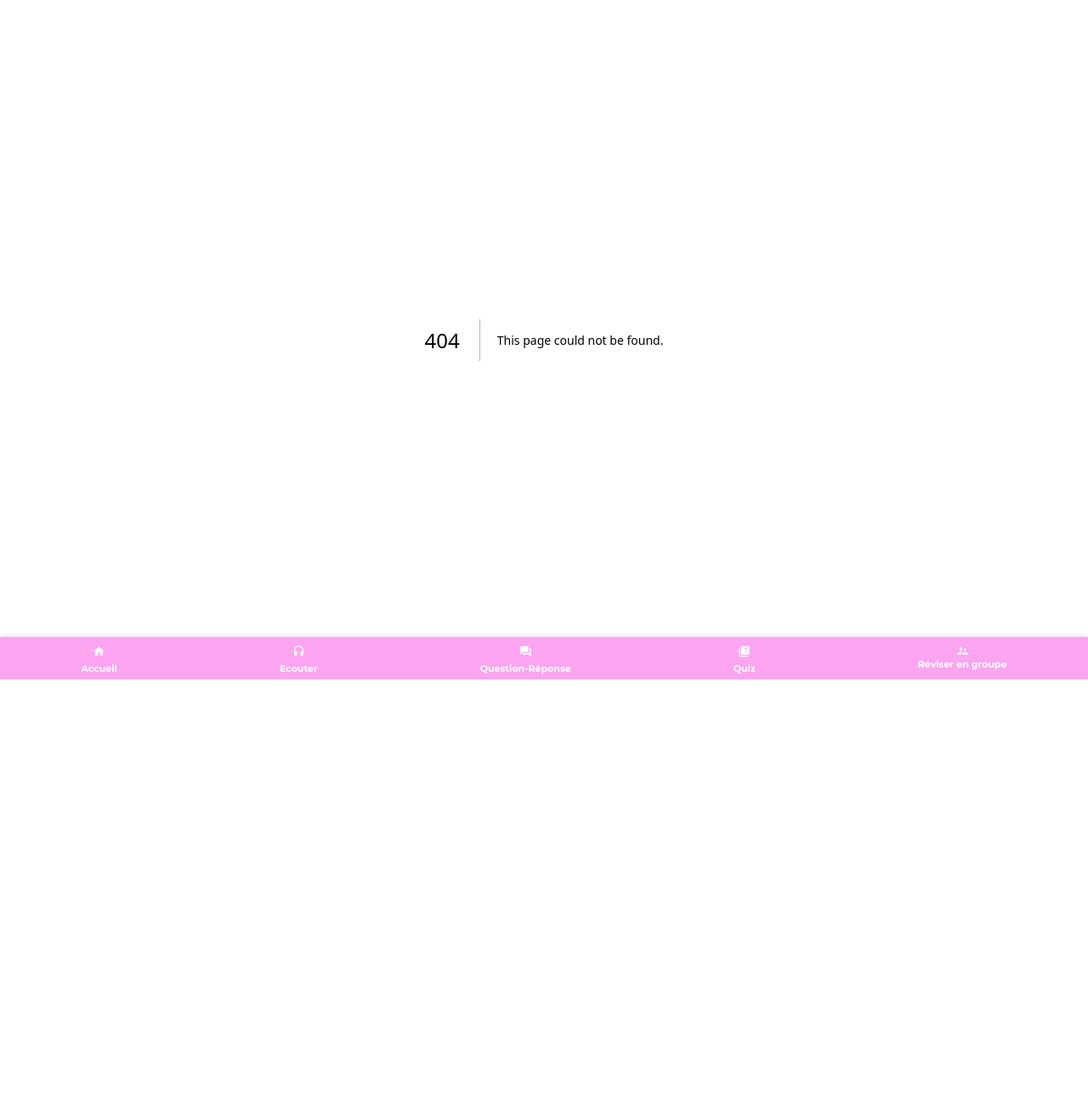
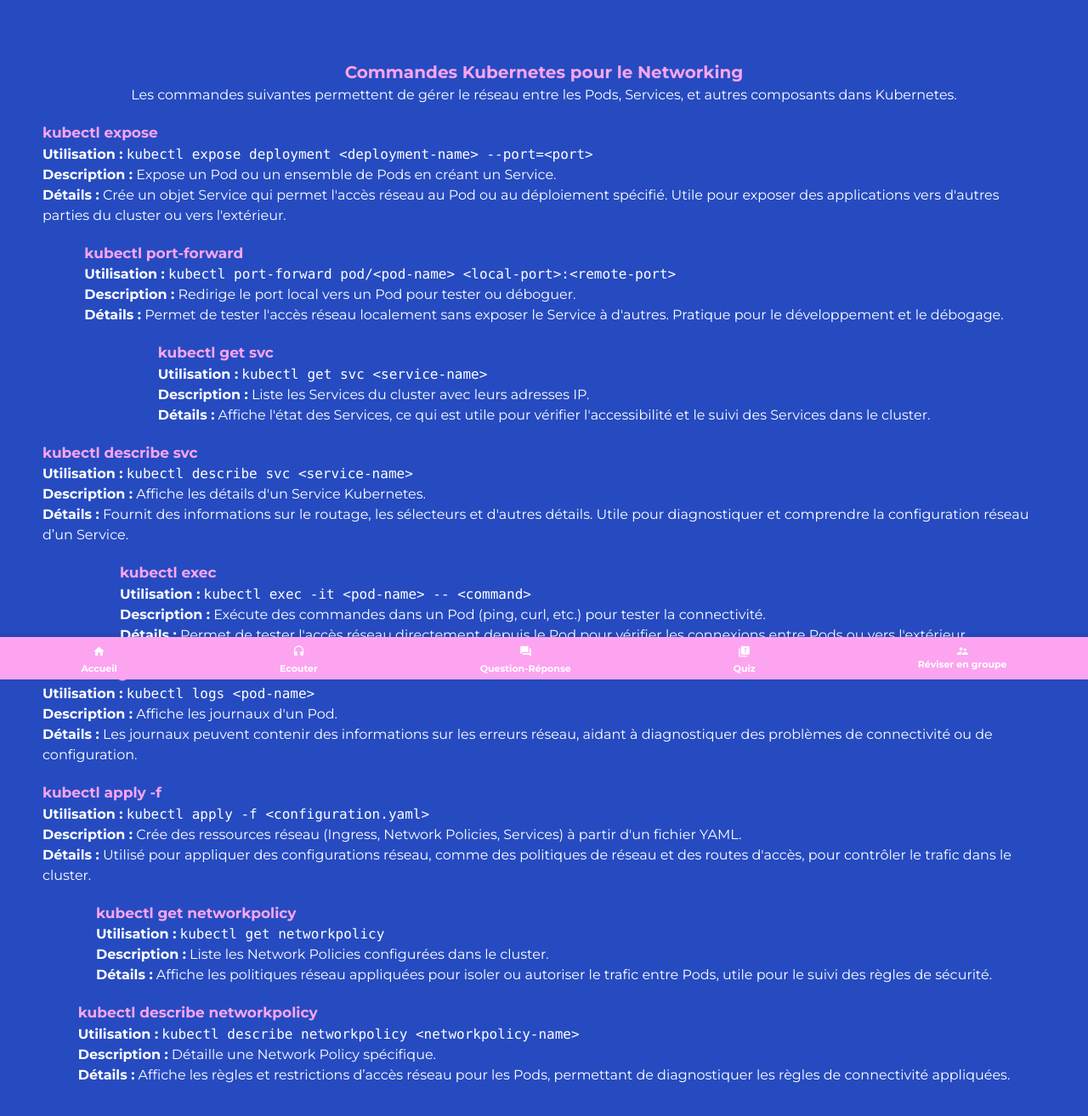
Before and after one commit to Aliyoub/studyfast, a Next.js app: page /revisions/cka/services-and-networking/read/commands in a window 1280 px wide. Before the commit this address had no page. Shown: the top 1314 px of the page at 85% size. Before the commit the page ends 800 px from the top, so only its background shows below. Built offline with nearby package versions, Linux system fonts and the light colour scheme.

Commit message:
... another commit

```diff
--- /dev/null
+++ b/app/revisions/cka/services-and-networking/read/commands/page.tsx
@@ -0,0 +1,91 @@
+import React from 'react';
+import  '../../../style.css'
+
+// Définition de l'interface pour une commande Kubernetes
+interface KubernetesCommand {
+  name: string;
+  usage: string;
+  description: string;
+  details: string;
+}
+
+// Liste des commandes Kubernetes Networking
+const networkingCommands: KubernetesCommand[] = [
+  {
+    name: "kubectl expose",
+    usage: "kubectl expose deployment <deployment-name> --port=<port>",
+    description: "Expose un Pod ou un ensemble de Pods en créant un Service.",
+    details: "Crée un objet Service qui permet l'accès réseau au Pod ou au déploiement spécifié. Utile pour exposer des applications vers d'autres parties du cluster ou vers l'extérieur."
+  },
+  {
+    name: "kubectl port-forward",
+    usage: "kubectl port-forward pod/<pod-name> <local-port>:<remote-port>",
+    description: "Redirige le port local vers un Pod pour tester ou déboguer.",
+    details: "Permet de tester l'accès réseau localement sans exposer le Service à d'autres. Pratique pour le développement et le débogage."
+  },
+  {
+    name: "kubectl get svc",
+    usage: "kubectl get svc <service-name>",
+    description: "Liste les Services du cluster avec leurs adresses IP.",
+    details: "Affiche l'état des Services, ce qui est utile pour vérifier l'accessibilité et le suivi des Services dans le cluster."
+  },
+  {
+    name: "kubectl describe svc",
+    usage: "kubectl describe svc <service-name>",
+    description: "Affiche les détails d'un Service Kubernetes.",
+    details: "Fournit des informations sur le routage, les sélecteurs et d'autres détails. Utile pour diagnostiquer et comprendre la configuration réseau d’un Service."
+  },
+  {
+    name: "kubectl exec",
+    usage: "kubectl exec -it <pod-name> -- <command>",
+    description: "Exécute des commandes dans un Pod (ping, curl, etc.) pour tester la connectivité.",
+    details: "Permet de tester l'accès réseau directement depuis le Pod pour vérifier les connexions entre Pods ou vers l'extérieur."
+  },
+  {
+    name: "kubectl logs",
+    usage: "kubectl logs <pod-name>",
+    description: "Affiche les journaux d'un Pod.",
+    details: "Les journaux peuvent contenir des informations sur les erreurs réseau, aidant à diagnostiquer des problèmes de connectivité ou de configuration."
+  },
+  {
+    name: "kubectl apply -f",
+    usage: "kubectl apply -f <configuration.yaml>",
+    description: "Crée des ressources réseau (Ingress, Network Policies, Services) à partir d'un fichier YAML.",
+    details: "Utilisé pour appliquer des configurations réseau, comme des politiques de réseau et des routes d'accès, pour contrôler le trafic dans le cluster."
+  },
+  {
+    name: "kubectl get networkpolicy",
+    usage: "kubectl get networkpolicy",
+    description: "Liste les Network Policies configurées dans le cluster.",
+    details: "Affiche les politiques réseau appliquées pour isoler ou autoriser le trafic entre Pods, utile pour le suivi des règles de sécurité."
+  },
+  {
+    name: "kubectl describe networkpolicy",
+    usage: "kubectl describe networkpolicy <networkpolicy-name>",
+    description: "Détaille une Network Policy spécifique.",
+    details: "Affiche les règles et restrictions d’accès réseau pour les Pods, permettant de diagnostiquer les règles de connectivité appliquées."
+  },
+];
+
+// Composant React pour afficher la liste des commandes Kubernetes Networking
+const Page: React.FC = () => {
+  return (
+    <div className='container'>
+    {/* <div style={{ fontFamily: 'Arial, sans-serif', margin: '0 auto', maxWidth: '800px', padding: '20px' }}> */}
+      <h1>Commandes Kubernetes pour le Networking</h1>
+      <p>Les commandes suivantes permettent de gérer le réseau entre les Pods, Services, et autres composants dans Kubernetes.</p>
+
+      {networkingCommands.map((command, index) => (
+        <div key={index}>
+        {/* <div key={index} style={{ marginBottom: '20px', padding: '10px', border: '1px solid #ddd', borderRadius: '5px' }}> */}
+          <h2>{command.name}</h2>
+          <p><strong>Utilisation :</strong> <code>{command.usage}</code></p>
+          <p><strong>Description :</strong> {command.description}</p>
+          <p><strong>Détails :</strong> {command.details}</p>
+        </div>
+      ))}
+    </div>
+  );
+};
+
+export default Page;
```
